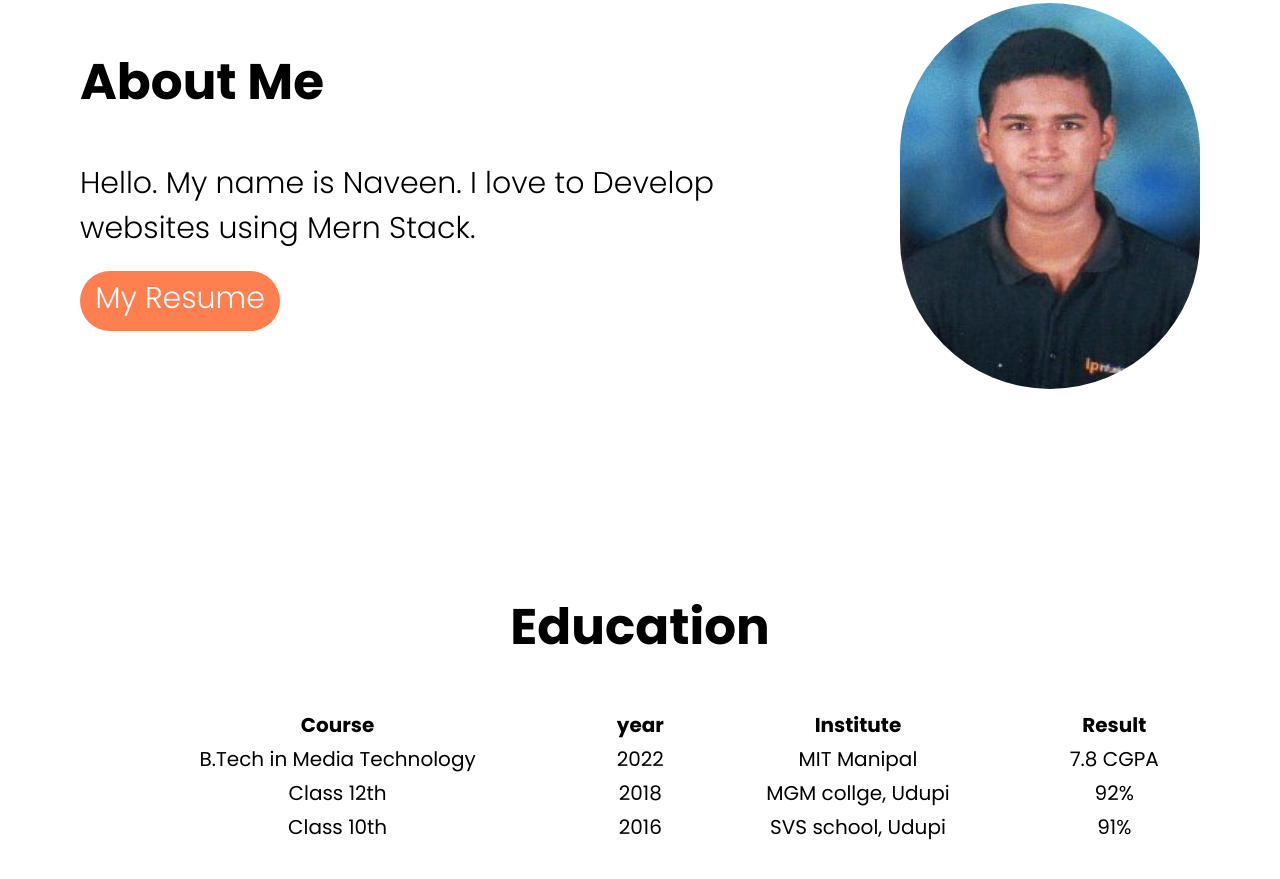
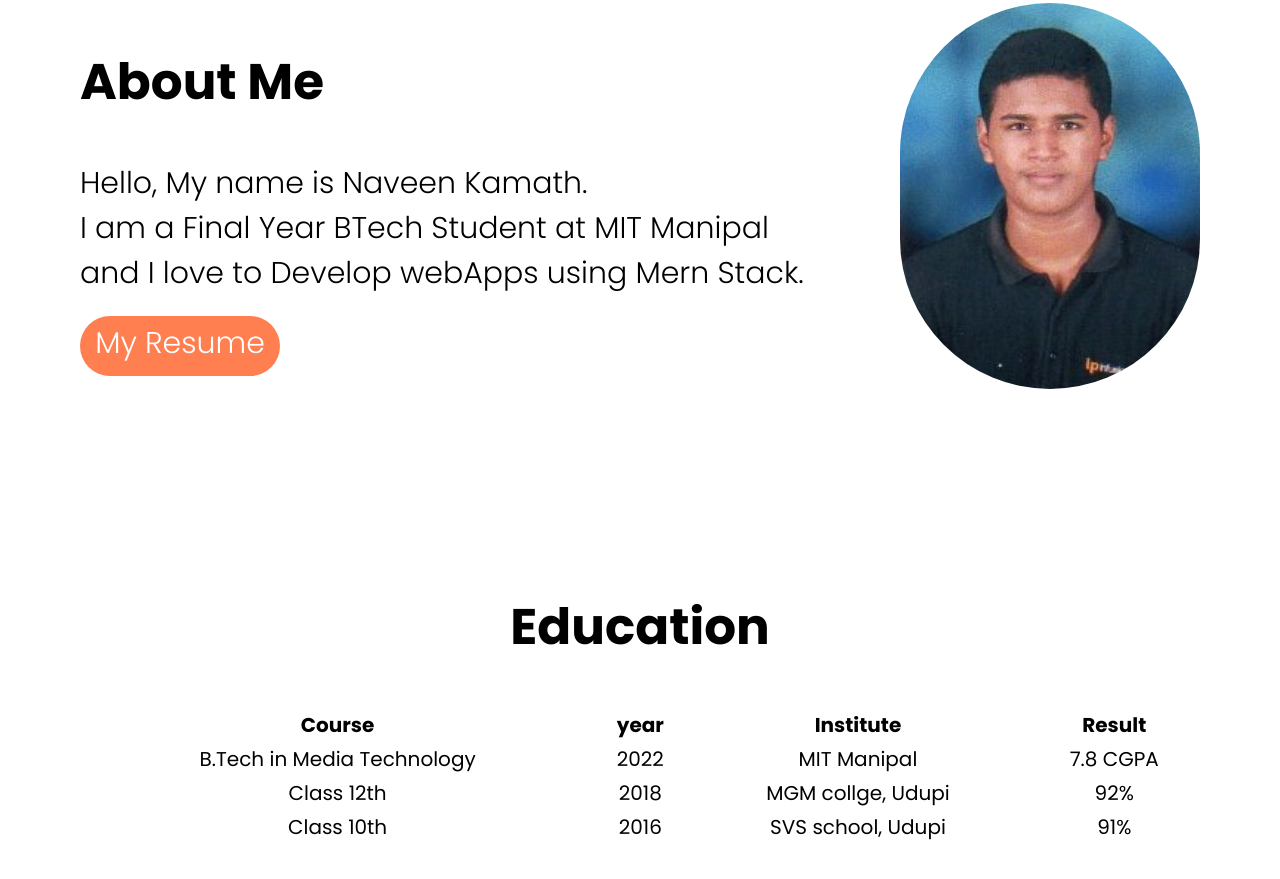
Before and after one commit to naveen9740/portfolio3, a plain HTML site: page index.html in a window 1280 px wide. Shown: the part 877-1756 px from the top of the page. Drawn offline with Linux system fonts and the light colour scheme.

Commit message:
refactor: more info added to About Me

```diff
--- a/index.html
+++ b/index.html
@@ -108,7 +108,11 @@
       <div class="information">
         <h2>About Me</h2>
         <p>
-          Hello. My name is Naveen. I love to Develop websites using Mern Stack.
+          Hello, My name is Naveen Kamath. <br />
+          <span
+            >I am a Final Year BTech Student at MIT Manipal and I love to
+            Develop webApps using Mern Stack.</span
+          >
         </p>
         <div class="button">
           <a
```
